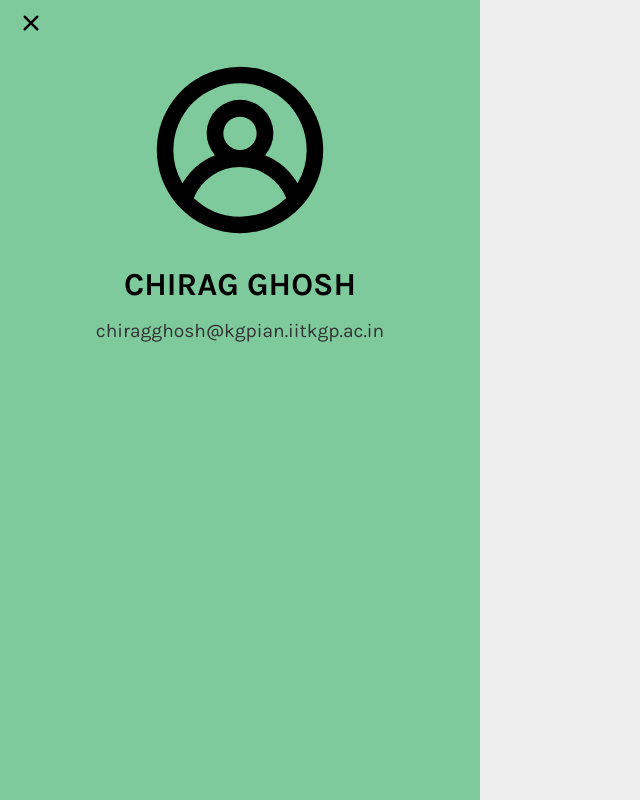
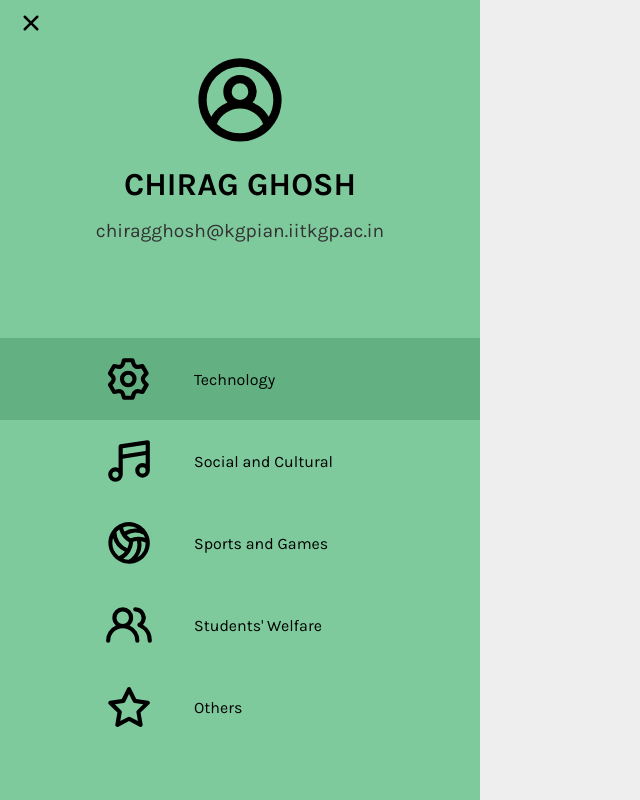
Before and after one commit to Hack-TeeEssGee/frontend, a React (Create React App) app: page /student-profile in a window 1280 px wide. Both pictures are taken after a click on the element 31 px from the left and 25 px from the top of the page. Shown: the whole page, without its empty margins (0-640 px from the left). Built offline with nearby package versions, Linux system fonts and the light colour scheme.

Commit message:
Added dashboard options list;

```diff
--- a/src/components/dashboard.js
+++ b/src/components/dashboard.js
@@ -6,9 +6,32 @@ const DashboardHeader = (props) => {
 
     return (
         <div className="dashboard-header">
-            <props.icon size={200} />
+            <props.icon size={100} />
             <div className="title">{props.title}</div>
             <div className="subtitle">{props.subtitle}</div>
+        </div>
+    )
+}
+
+const DashBoardList = (props) => {
+
+    return (
+        <div className="dashboard-list">
+            {
+                props.listData.map((option, index) => {
+                    if (index !== props.specialSelection) {
+                        return (
+                            <li key={index} className="dashboard-option" isselected={String(props.currentSelection === index)} onClick={() => {props.changeSelection(index)}}>
+                                <option.icon size={50} />
+                                <div>{option.option}</div>
+                            </li>
+                        )
+                    }
+                    else {
+                        return null;
+                    }
+                })
+            }
         </div>
     )
 }
@@ -44,6 +67,12 @@ const Dashboard = (props) => {
             <DashboardHeader
                 {...props.headerData}
             />
+            <DashBoardList
+                {...props.listData}
+                currentSelection = {props.currentSelection}
+                changeSelection = {props.changeSelection}
+
+            />
         </div>
     )
 }
--- a/src/styles/_dashboard.scss
+++ b/src/styles/_dashboard.scss
@@ -2,12 +2,23 @@
   background-color: $primary-color;
   max-width: 30rem;
   min-height: 100vh;
+  max-height: 100vh;
+  overflow-y: scroll;
 
   &[isopen="false"] {
     width: fit-content;
 
     .dashboard-header {
-      display: none;
+      div,
+      svg {
+        display: none;
+      }
+    }
+
+    .dashboard-option {
+      div {
+        display: none;
+      }
     }
   }
 
@@ -19,6 +30,7 @@
     display: flex;
     flex-direction: column;
     align-items: center;
+    min-height: 20vh;
 
     .title {
       margin: 1rem;
@@ -32,4 +44,28 @@
       font-size: 1.2rem;
     }
   }
+
+  .dashboard-list {
+    width: 100%;
+    margin: 6rem 0;
+
+    .dashboard-option {
+      list-style: none;
+      display: flex;
+      align-items: center;
+      padding: 1rem 20%;
+
+      &[isselected="true"] {
+        background-color: $primary-color-highlight;
+      }
+
+      svg {
+        margin: 0 0.5rem;
+      }
+
+      div {
+        padding-left: 2rem;
+      }
+    }
+  }
 }
--- a/src/views/studentProfile.js
+++ b/src/views/studentProfile.js
@@ -1,5 +1,11 @@
 import Dashboard from "../components/dashboard";
 import UilUserCircle from "@iconscout/react-unicons/icons/uil-user-circle";
+import UilMusic from "@iconscout/react-unicons/icons/uil-music";
+import UilSetting from "@iconscout/react-unicons/icons/uil-setting";
+import UilBall from "@iconscout/react-unicons/icons/uil-volleyball";
+import UilUsersAlt from "@iconscout/react-unicons/icons/uil-users-alt";
+import UilStar from "@iconscout/react-unicons/icons/uil-star";
+import { useState } from "react";
 
 const StudentProfile = () => {
 
@@ -9,10 +15,45 @@ const StudentProfile = () => {
         icon: UilUserCircle
     }
 
+    const dashboardListData = {
+        defaultSelection: 0,
+        specialSelection: 5, //Enter -1 for none
+        listData: [
+            {
+                option: "Technology",
+                icon: UilSetting
+            },
+            {
+                option: "Social and Cultural",
+                icon: UilMusic
+            },
+            {
+                option: "Sports and Games",
+                icon: UilBall
+            },
+            {
+                option: "Students' Welfare",
+                icon: UilUsersAlt
+            },
+            {
+                option: "Others",
+                icon: UilStar
+            },
+            {
+                option: "Student's Grievance Form"
+            }
+        ]
+    }
+
+    const [currentSelection, setCurrentSelection] = useState(dashboardListData.defaultSelection);
+
     return (
         <div className="student-profile">
             <Dashboard
                 headerData={dashboardHeaderData}
+                listData={dashboardListData}
+                currentSelection={currentSelection}
+                changeSelection={setCurrentSelection}
             />
         </div>
     )
```
